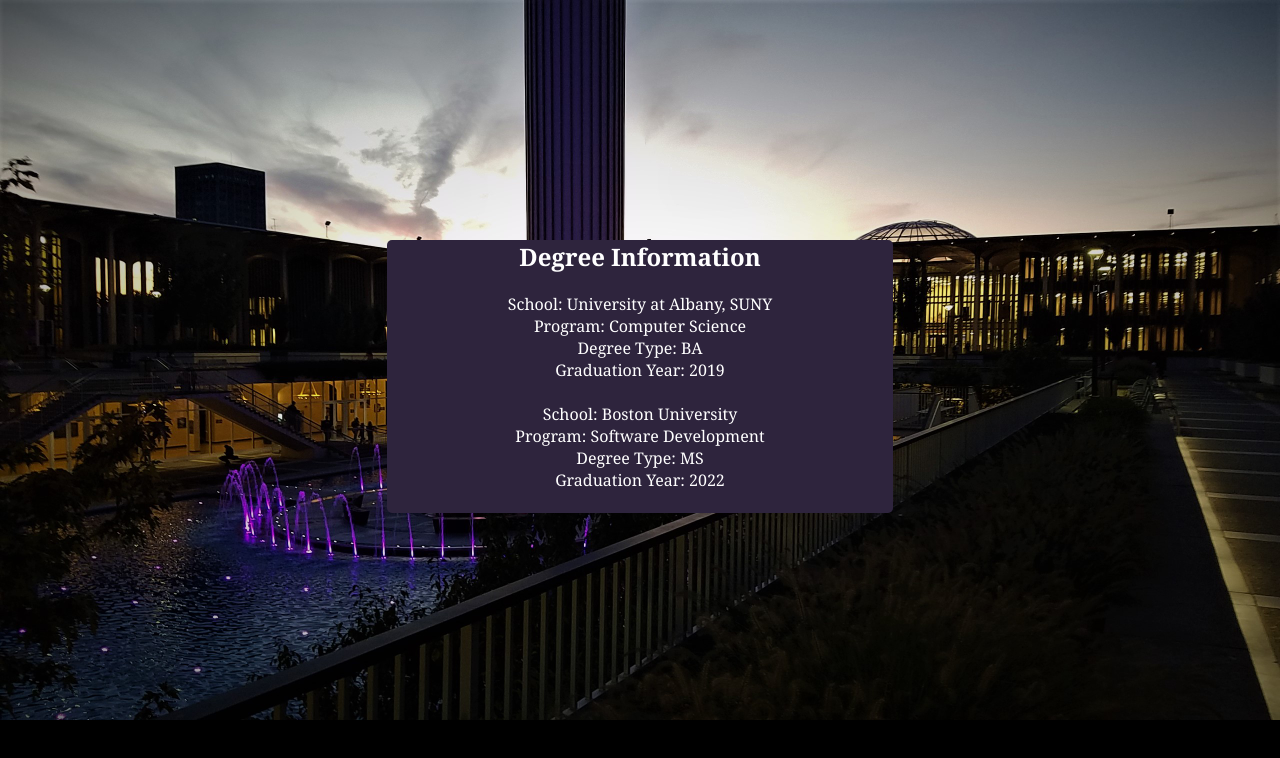
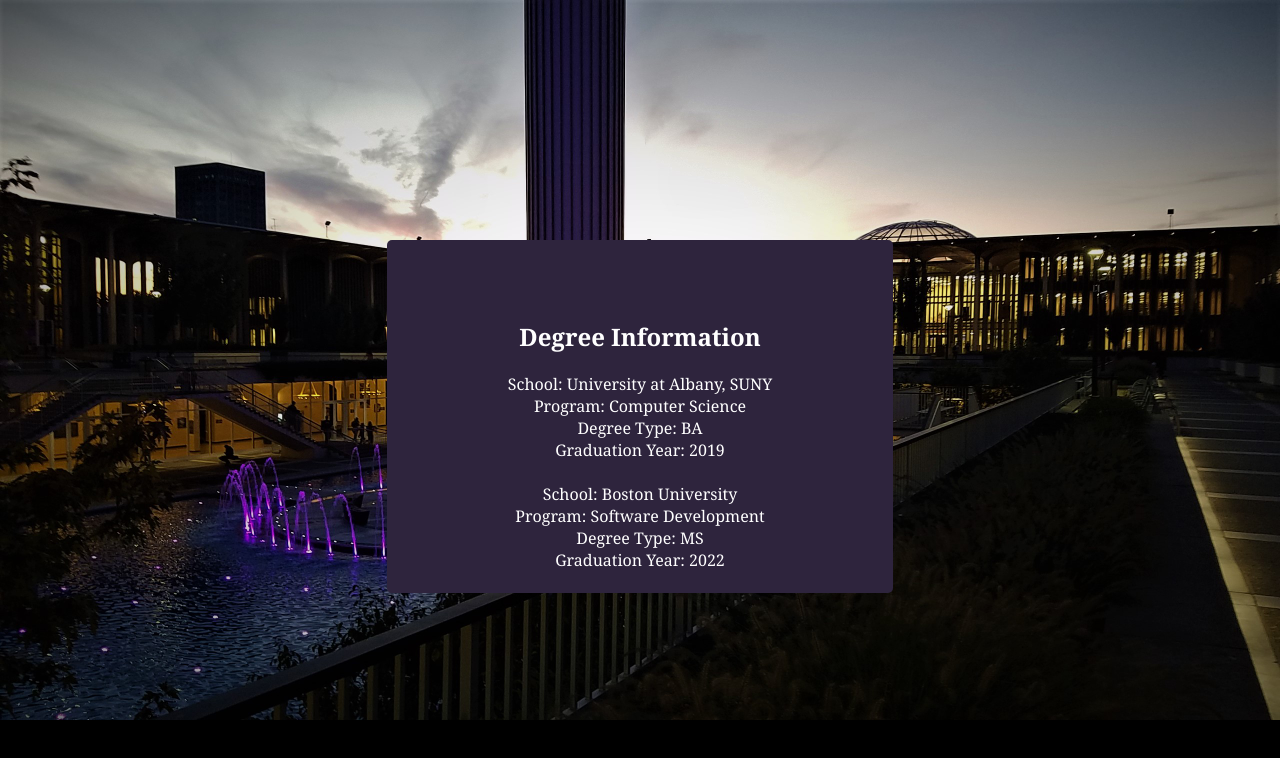
Before and after one commit to nataliebates/nataliebates.github.io, a plain HTML site: page index.html in a window 1280 px wide. Both pictures are taken after a click on the button "Get Degree Information". Drawn offline with Linux system fonts and the light colour scheme.

Commit message:
Added padding

```diff
--- a/style.css
+++ b/style.css
@@ -38,6 +38,11 @@
   border-radius: 5px;
 }
 
+#degreeInfo, #degreeInfoHeader {
+  padding-left: 5rem;
+  padding-right: 5rem;
+}
+
 #degreeInfoHeader {
-  margin-top: 3rem;
+  padding-top: 5rem;
 }
```
